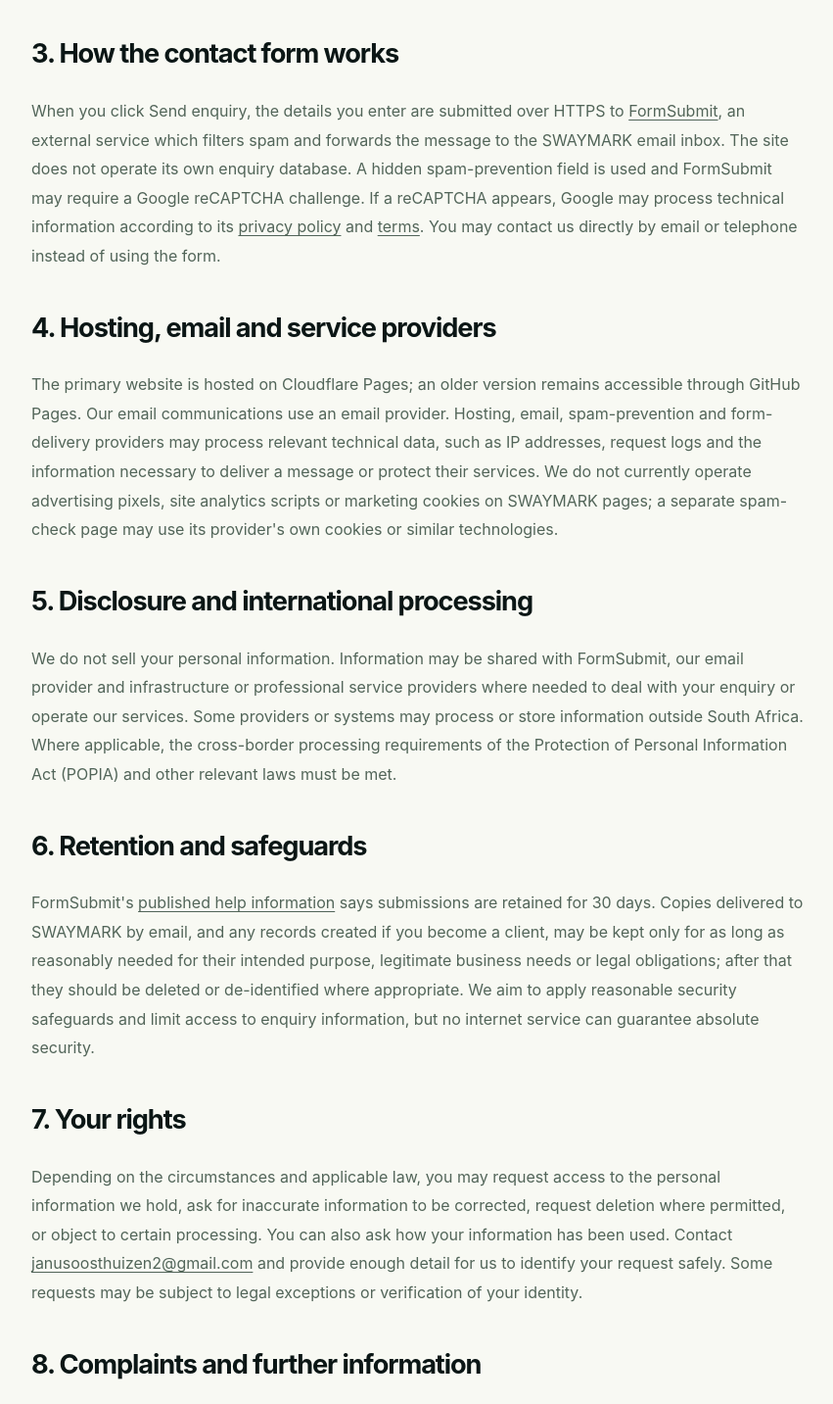
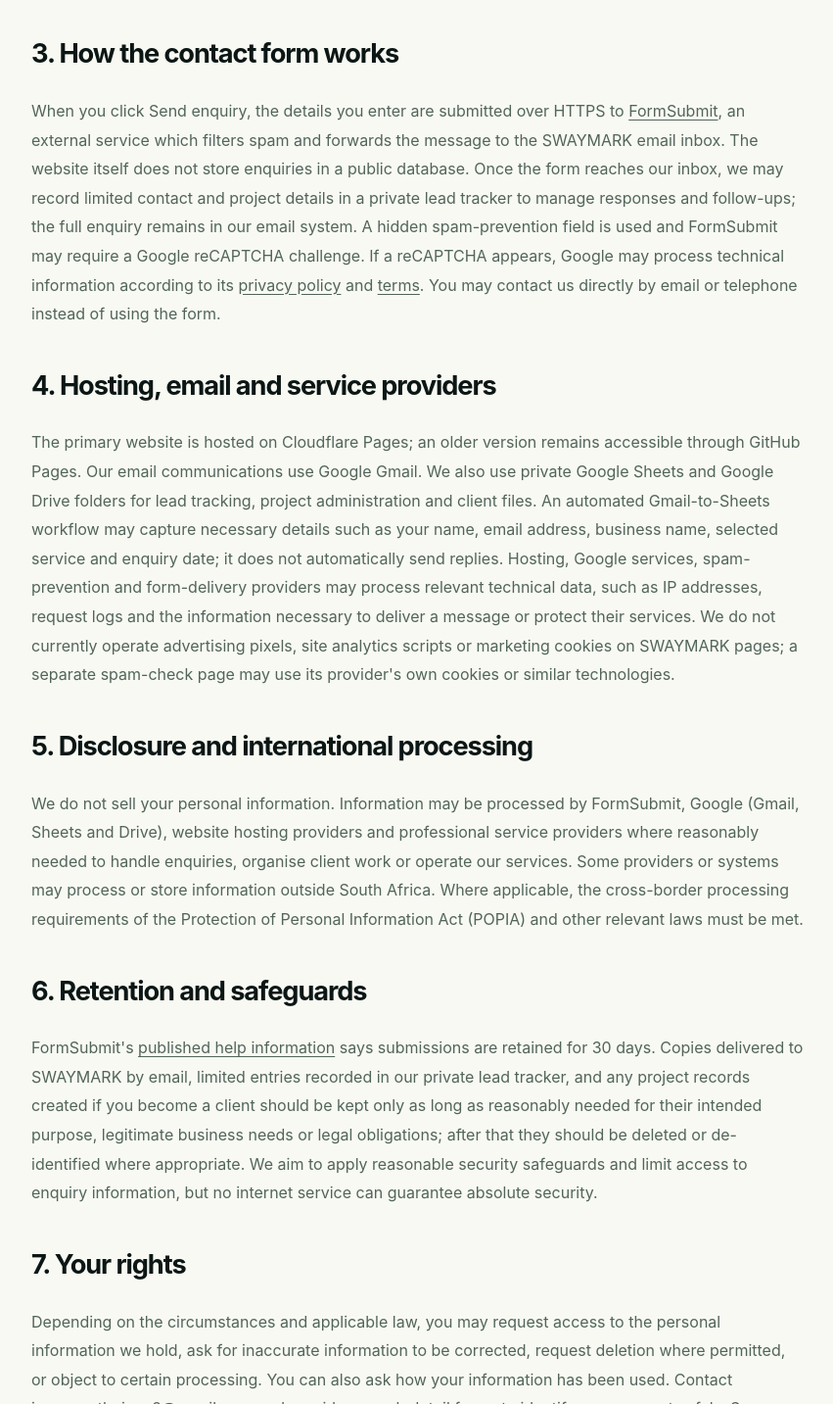
Before and after one commit to janusoosthuizen2-work/swaymark-website, a plain HTML site: page privacy.html in a window 1280 px wide. Shown: the part 1359-2792 px from the top of the page at 98% size, without its empty margins (213-1064 px from the left). Drawn offline with Linux system fonts and the light colour scheme.

Commit message:
Disclose private Gmail and Google Sheets lead handling in SWAYMARK privacy notice

```diff
--- a/privacy.html
+++ b/privacy.html
@@ -26,10 +26,10 @@
 <p><strong>Last updated:</strong> 15 November 2026. <strong>Responsible party:</strong> Janus Oosthuizen, an individual operating in South Africa under the trading name SWAYMARK (not currently an incorporated company). For privacy questions or requests, email <a href="mailto:janusoosthuizen2@gmail.com">janusoosthuizen2@gmail.com</a> or call <a href="tel:0704347735">070 434 7735</a>.</p>
 <h2>1. Information collected and your choice</h2><p>Our enquiry form asks for your name, email address, the type of service you need and a short project message. Those fields are required so we can understand and respond to the enquiry. Your business name and preferred start date are optional. You choose whether to contact us; if required details are not provided, we may not be able to respond. Please do not include passwords, payment card information, identity documents or sensitive personal information.</p>
 <h2>2. Why information is used</h2><p>We use enquiry details to respond to your request, discuss suitable services, prepare quotations and, if you later engage us, manage the agreed work and necessary business records. Information may also be processed where reasonably necessary for security or to comply with applicable law. We do not treat an enquiry as permission to send unrelated direct-marketing emails.</p>
-<h2>3. How the contact form works</h2><p>When you click Send enquiry, the details you enter are submitted over HTTPS to <a href="https://formsubmit.co" rel="noopener noreferrer">FormSubmit</a>, an external service which filters spam and forwards the message to the SWAYMARK email inbox. The site does not operate its own enquiry database. A hidden spam-prevention field is used and FormSubmit may require a Google reCAPTCHA challenge. If a reCAPTCHA appears, Google may process technical information according to its <a href="https://policies.google.com/privacy" rel="noopener noreferrer">privacy policy</a> and <a href="https://policies.google.com/terms" rel="noopener noreferrer">terms</a>. You may contact us directly by email or telephone instead of using the form.</p>
-<h2>4. Hosting, email and service providers</h2><p>The primary website is hosted on Cloudflare Pages; an older version remains accessible through GitHub Pages. Our email communications use an email provider. Hosting, email, spam-prevention and form-delivery providers may process relevant technical data, such as IP addresses, request logs and the information necessary to deliver a message or protect their services. We do not currently operate advertising pixels, site analytics scripts or marketing cookies on SWAYMARK pages; a separate spam-check page may use its provider's own cookies or similar technologies.</p>
-<h2>5. Disclosure and international processing</h2><p>We do not sell your personal information. Information may be shared with FormSubmit, our email provider and infrastructure or professional service providers where needed to deal with your enquiry or operate our services. Some providers or systems may process or store information outside South Africa. Where applicable, the cross-border processing requirements of the Protection of Personal Information Act (POPIA) and other relevant laws must be met.</p>
-<h2>6. Retention and safeguards</h2><p>FormSubmit's <a href="https://formsubmit.co/help" rel="noopener noreferrer">published help information</a> says submissions are retained for 30 days. Copies delivered to SWAYMARK by email, and any records created if you become a client, may be kept only for as long as reasonably needed for their intended purpose, legitimate business needs or legal obligations; after that they should be deleted or de-identified where appropriate. We aim to apply reasonable security safeguards and limit access to enquiry information, but no internet service can guarantee absolute security.</p>
+<h2>3. How the contact form works</h2><p>When you click Send enquiry, the details you enter are submitted over HTTPS to <a href="https://formsubmit.co" rel="noopener noreferrer">FormSubmit</a>, an external service which filters spam and forwards the message to the SWAYMARK email inbox. The website itself does not store enquiries in a public database. Once the form reaches our inbox, we may record limited contact and project details in a private lead tracker to manage responses and follow-ups; the full enquiry remains in our email system. A hidden spam-prevention field is used and FormSubmit may require a Google reCAPTCHA challenge. If a reCAPTCHA appears, Google may process technical information according to its <a href="https://policies.google.com/privacy" rel="noopener noreferrer">privacy policy</a> and <a href="https://policies.google.com/terms" rel="noopener noreferrer">terms</a>. You may contact us directly by email or telephone instead of using the form.</p>
+<h2>4. Hosting, email and service providers</h2><p>The primary website is hosted on Cloudflare Pages; an older version remains accessible through GitHub Pages. Our email communications use Google Gmail. We also use private Google Sheets and Google Drive folders for lead tracking, project administration and client files. An automated Gmail-to-Sheets workflow may capture necessary details such as your name, email address, business name, selected service and enquiry date; it does not automatically send replies. Hosting, Google services, spam-prevention and form-delivery providers may process relevant technical data, such as IP addresses, request logs and the information necessary to deliver a message or protect their services. We do not currently operate advertising pixels, site analytics scripts or marketing cookies on SWAYMARK pages; a separate spam-check page may use its provider's own cookies or similar technologies.</p>
+<h2>5. Disclosure and international processing</h2><p>We do not sell your personal information. Information may be processed by FormSubmit, Google (Gmail, Sheets and Drive), website hosting providers and professional service providers where reasonably needed to handle enquiries, organise client work or operate our services. Some providers or systems may process or store information outside South Africa. Where applicable, the cross-border processing requirements of the Protection of Personal Information Act (POPIA) and other relevant laws must be met.</p>
+<h2>6. Retention and safeguards</h2><p>FormSubmit's <a href="https://formsubmit.co/help" rel="noopener noreferrer">published help information</a> says submissions are retained for 30 days. Copies delivered to SWAYMARK by email, limited entries recorded in our private lead tracker, and any project records created if you become a client should be kept only as long as reasonably needed for their intended purpose, legitimate business needs or legal obligations; after that they should be deleted or de-identified where appropriate. We aim to apply reasonable security safeguards and limit access to enquiry information, but no internet service can guarantee absolute security.</p>
 <h2>7. Your rights</h2><p>Depending on the circumstances and applicable law, you may request access to the personal information we hold, ask for inaccurate information to be corrected, request deletion where permitted, or object to certain processing. You can also ask how your information has been used. Contact <a href="mailto:janusoosthuizen2@gmail.com">janusoosthuizen2@gmail.com</a> and provide enough detail for us to identify your request safely. Some requests may be subject to legal exceptions or verification of your identity.</p>
 <h2>8. Complaints and further information</h2><p>If you have a concern about how we handle your information, please contact us first so we can try to resolve it. You may also lodge a complaint with the <a href="https://inforegulator.org.za/complaints/" rel="noopener noreferrer">Information Regulator (South Africa)</a>, including at <a href="mailto:POPIAComplaints@inforegulator.org.za">POPIAComplaints@inforegulator.org.za</a>, where the Regulator's processes apply.</p>
 <h2>9. External links and changes</h2><p>Links to third-party websites are subject to their own practices and notices. We may update this notice when our services, legal status, providers or privacy practices change. Any material changes should be reflected on this page with a new update date.</p>
```
